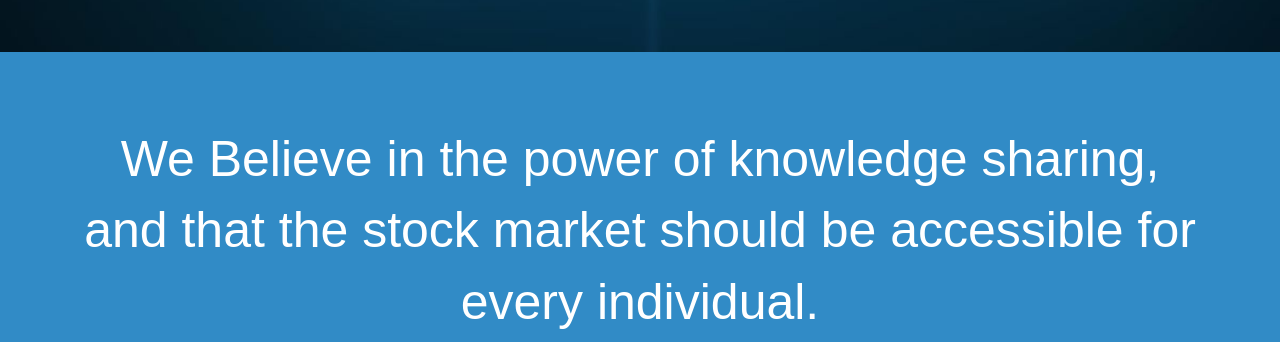
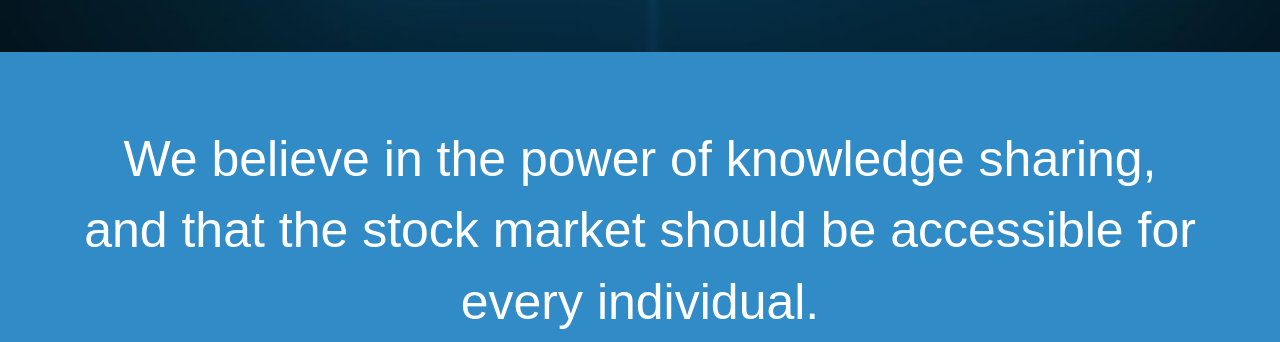
Before and after one commit to NHaffner/stock-swap, a plain HTML site: page static/index.html in a window 1280 px wide. Shown: the part 620-962 px from the top of the page. Drawn offline with nearby package versions, Linux system fonts and the light colour scheme; files that its build step writes are made by us from their sources; files whose address does not match are found by name; a web font is replaced by a local one.

Commit message:
Update index.html
fixed typo

```diff
--- a/static/index.html
+++ b/static/index.html
@@ -65,7 +65,7 @@
 <a name ="Inspiration"></a>
     <div class = "second">
     <p class= "text"></p>
-    <div class="whatwebelieve"> We Believe in the power of knowledge sharing, </br> and that the stock market should be accessible for every individual.</br> <strong> αshare </strong>
+    <div class="whatwebelieve"> We believe in the power of knowledge sharing, </br> and that the stock market should be accessible for every individual.</br> <strong> αshare </strong>
     </div>
 
     </div>
```
